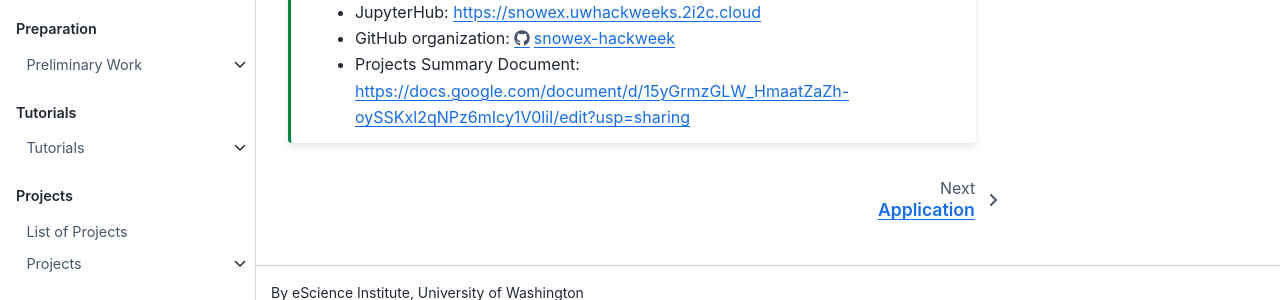
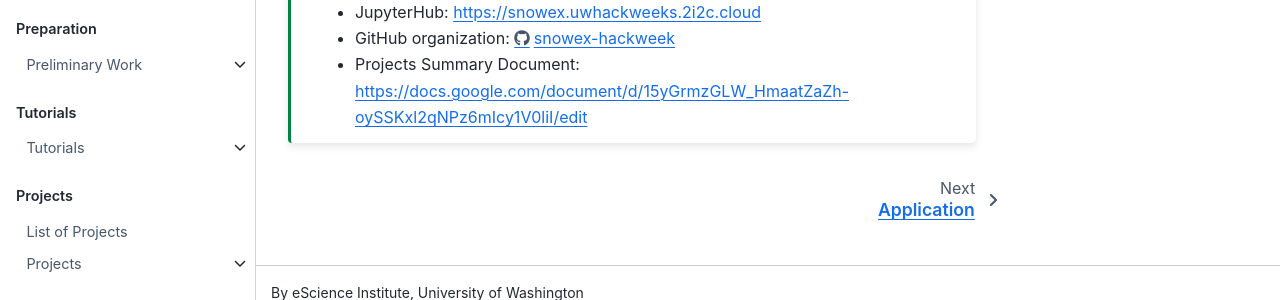
Before and after one commit to snowex-hackweek/website-2022, a Jupyter Book: the page built from book/intro.md, in a window 1280 px wide. Shown: the part 558-858 px from the top of the page. Built offline with Jupyter Book 1.0.4 settings and Sphinx 7.4.7 and the Sphinx Book theme 1.1.4, drawn with Linux system fonts in a browser that asks for light colours; cross-references to code outside the pages are shown as plain code; some of the changed lines change nothing that is shown.

Commit message:
change url formatting

```diff
--- a/book/_config.yml
+++ b/book/_config.yml
@@ -21,7 +21,7 @@ parse:
     contact_email: "uwhackweek@uw.edu"
     dataset: "SnowEx"
     anon_reporting_url: "https://forms.gle/JcRfzraXraC8epFu9"
-    project_summary_url: "https://docs.google.com/document/d/15yGrmzGLW_HmaatZaZh-oySSKxl2qNPz6mIcy1V0liI/edit?usp=sharing"
+    project_summary_url: "https://docs.google.com/document/d/15yGrmzGLW_HmaatZaZh-oySSKxl2qNPz6mIcy1V0liI/edit"
   myst_enable_extensions:
     # Defaults
     - dollarmath
```
